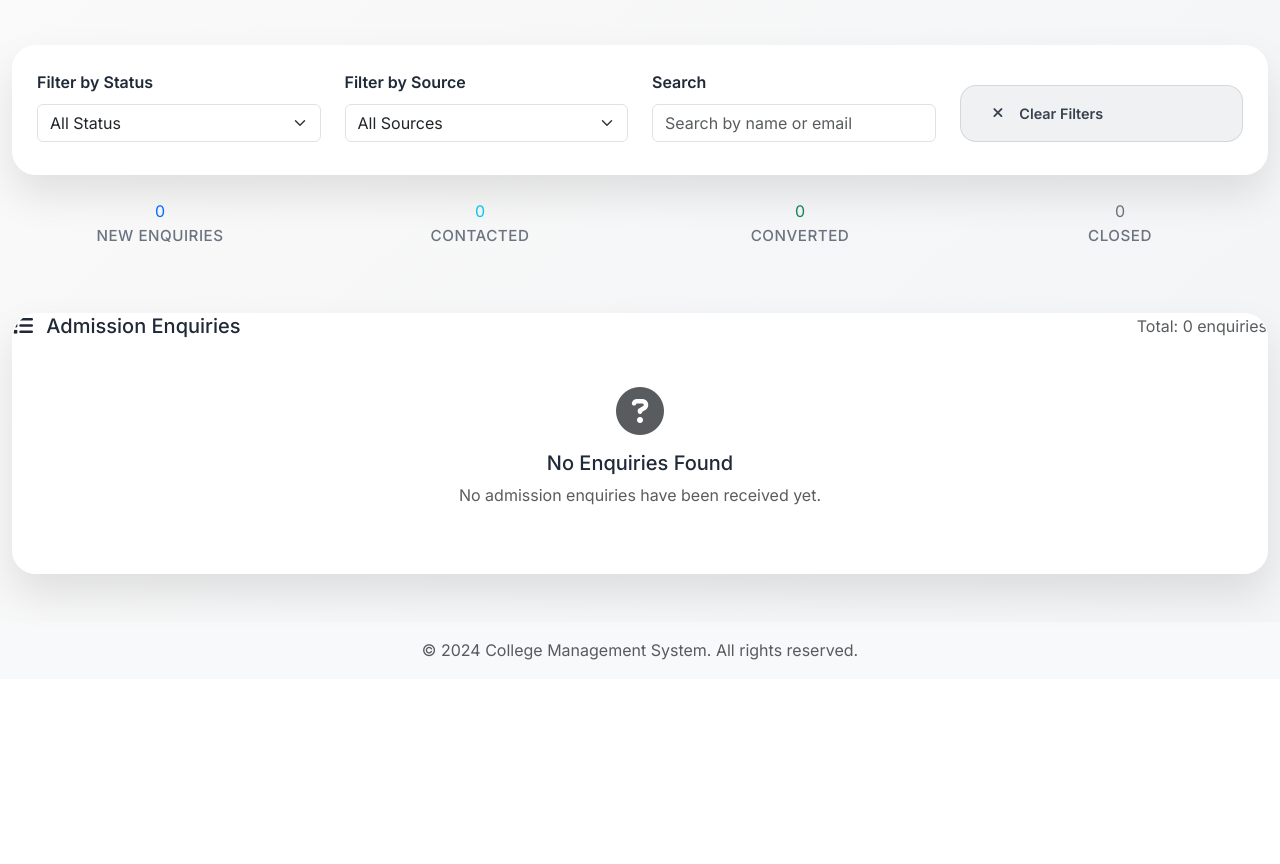
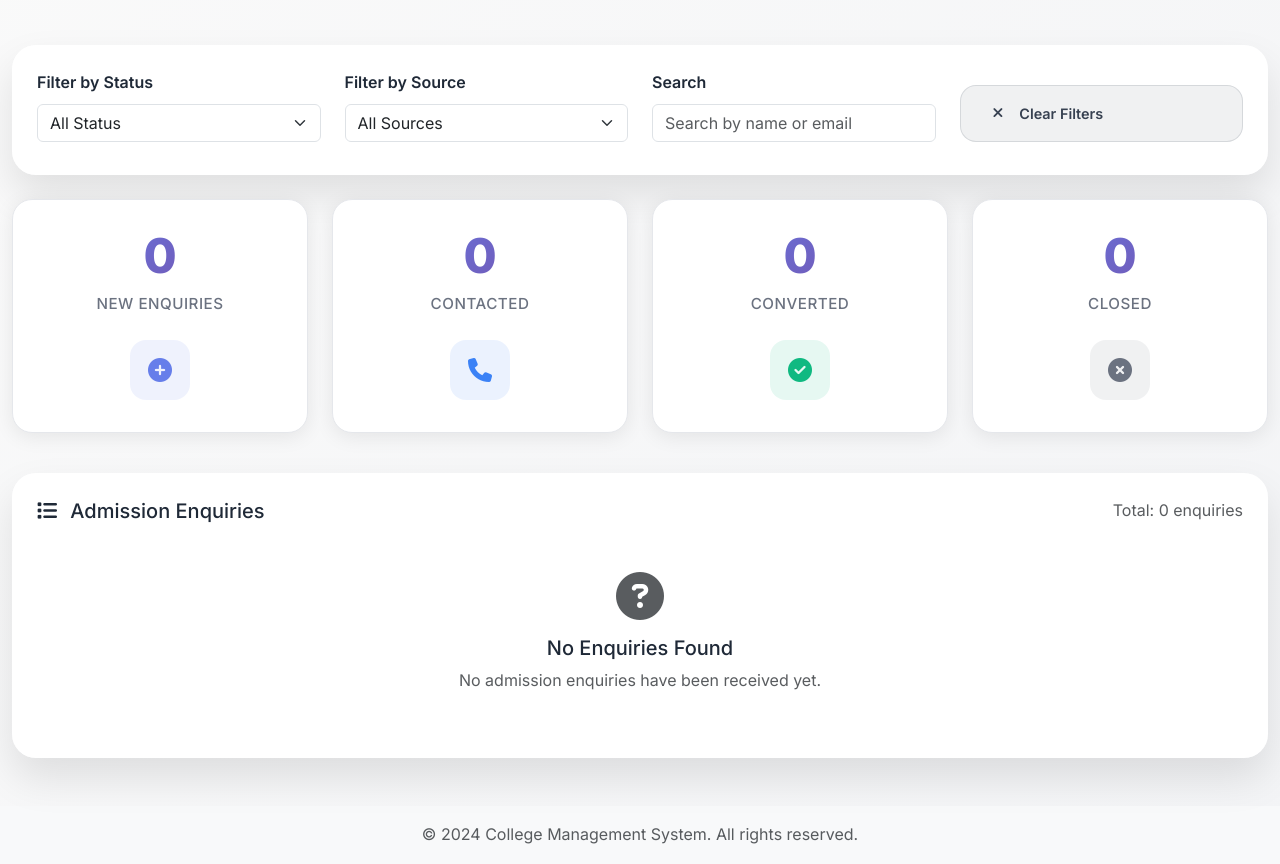
Before and after one commit to rushi-mereddy/adarsh-app, a Flask app: page /admin/enquiries in a window 1280 px wide. Shown: the part 256-1120 px from the top of the page. Before the commit the page ends 916 px from the top, so only its background shows below. Run offline with Flask 3, Linux system fonts and the light colour scheme; a user stored in the database is signed in; data that the repository does not hold is empty.

Commit message:
Improve the display and organization of user inquiries on the admin panel
Refactors enquiry display from alerts to cards, enhancing visual presentation and status clarity in `templates/admin/enquiries.html`.

Replit-Commit-Author: Agent
Replit-Commit-Session-Id: 2cc784f4-5331-4df3-a63c-dbbc9e05f573
Replit-Commit-Screenshot-Url: https://storage.googleapis.com/screenshot-production-us-central1/9c66b4d1-a79a-4b18-9b9c-1812925f0ecb/99c31559-2153-446a-80e0-2abe911332db.jpg

```diff
--- a/templates/admin/enquiries.html
+++ b/templates/admin/enquiries.html
@@ -37,7 +37,8 @@
                 </div>
                 <div class="card-body-ultra">
                     <!-- Enquiry Details -->
-                    <div class="alert alert-light" role="alert">
+                    <div class="card-ultra mb-4">
+                        <div class="card-body-ultra">
                             <div class="row">
                                 <div class="col-md-8">
                                     <h6 class="fw-bold">{{ enquiry.name }}</h6>
@@ -59,10 +60,11 @@
                                     </div>
                                 </div>
                                 <div class="col-md-4 text-end">
-                                <span class="badge bg-{{ 'primary' if enquiry.status == 'new' else 'info' if enquiry.status == 'contacted' else 'success' if enquiry.status == 'converted' else 'secondary' }} fs-6">
+                                    <span class="badge-ultra badge-{{ 'primary' if enquiry.status == 'new' else 'info' if enquiry.status == 'contacted' else 'success' if enquiry.status == 'converted' else 'secondary' }}">
                                         {{ enquiry.status.title() }}
                                     </span>
                                     <br><small class="text-muted">{{ enquiry.created_at.strftime('%b %d, %Y') }}</small>
+                                </div>
                             </div>
                         </div>
                     </div>
@@ -157,27 +159,39 @@
         {% set closed_count = enquiries | selectattr('status', 'equalto', 'closed') | list | length %}
 
         <div class="col-md-3 col-6 mb-3">
-            <div class="stat-card text-center">
-                <div class="stat-value text-primary">{{ new_count }}</div>
+            <div class="stat-card-ultra">
+                <div class="stat-number">{{ new_count }}</div>
                 <div class="stat-label">New Enquiries</div>
+                <div style="width: 60px; height: 60px; background: rgba(102, 126, 234, 0.1); border-radius: 16px; display: flex; align-items: center; justify-content: center; margin: 0 auto;">
+                    <i class="fas fa-plus-circle" style="color: #667eea; font-size: 1.5rem;"></i>
+                </div>
             </div>
         </div>
         <div class="col-md-3 col-6 mb-3">
-            <div class="stat-card text-center">
-                <div class="stat-value text-info">{{ contacted_count }}</div>
+            <div class="stat-card-ultra">
+                <div class="stat-number">{{ contacted_count }}</div>
                 <div class="stat-label">Contacted</div>
+                <div style="width: 60px; height: 60px; background: rgba(59, 130, 246, 0.1); border-radius: 16px; display: flex; align-items: center; justify-content: center; margin: 0 auto;">
+                    <i class="fas fa-phone" style="color: #3b82f6; font-size: 1.5rem;"></i>
+                </div>
             </div>
         </div>
         <div class="col-md-3 col-6 mb-3">
-            <div class="stat-card text-center">
-                <div class="stat-value text-success">{{ converted_count }}</div>
+            <div class="stat-card-ultra">
+                <div class="stat-number">{{ converted_count }}</div>
                 <div class="stat-label">Converted</div>
+                <div style="width: 60px; height: 60px; background: rgba(16, 185, 129, 0.1); border-radius: 16px; display: flex; align-items: center; justify-content: center; margin: 0 auto;">
+                    <i class="fas fa-check-circle" style="color: #10b981; font-size: 1.5rem;"></i>
+                </div>
             </div>
         </div>
         <div class="col-md-3 col-6 mb-3">
-            <div class="stat-card text-center">
-                <div class="stat-value text-secondary">{{ closed_count }}</div>
+            <div class="stat-card-ultra">
+                <div class="stat-number">{{ closed_count }}</div>
                 <div class="stat-label">Closed</div>
+                <div style="width: 60px; height: 60px; background: rgba(107, 114, 128, 0.1); border-radius: 16px; display: flex; align-items: center; justify-content: center; margin: 0 auto;">
+                    <i class="fas fa-times-circle" style="color: #6b7280; font-size: 1.5rem;"></i>
+                </div>
             </div>
         </div>
     </div>
@@ -185,7 +199,7 @@
     <div class="row">
         <div class="col-12">
             <div class="card-ultra">
-                <div class="card-header d-flex justify-content-between align-items-center">
+                <div class="card-header-ultra d-flex justify-content-between align-items-center">
                     <h5 class="mb-0">
                         <i class="fas fa-list me-2"></i>
                         Admission Enquiries
@@ -194,7 +208,7 @@
                         <span class="text-muted">Total: {{ enquiries|length }} enquiries</span>
                     </div>
                 </div>
-                <div class="card-body p-0">
+                <div class="card-body-ultra p-0">
                     {% if enquiries %}
                     <div class="table-responsive">
                         <table class="table table-hover mb-0" id="enquiriesTable">
@@ -227,13 +241,13 @@
                                     </td>
                                     <td>
                                         {% if enquiry.course_interested %}
-                                            <span class="badge bg-light text-dark">{{ enquiry.course_interested }}</span>
+                                            <span class="badge-ultra badge-secondary">{{ enquiry.course_interested }}</span>
                                         {% else %}
                                             <span class="text-muted">-</span>
                                         {% endif %}
                                     </td>
                                     <td>
-                                        <span class="badge bg-{{ 'primary' if enquiry.status == 'new' else 'info' if enquiry.status == 'contacted' else 'success' if enquiry.status == 'converted' else 'secondary' }}">
+                                        <span class="badge-ultra badge-{{ 'primary' if enquiry.status == 'new' else 'info' if enquiry.status == 'contacted' else 'success' if enquiry.status == 'converted' else 'secondary' }}">
                                             {{ enquiry.status.title() }}
                                         </span>
                                         <br><small class="text-muted">{{ enquiry.source.title() }}</small>
```
Lines whose indentation alone changed are shown as unchanged.
